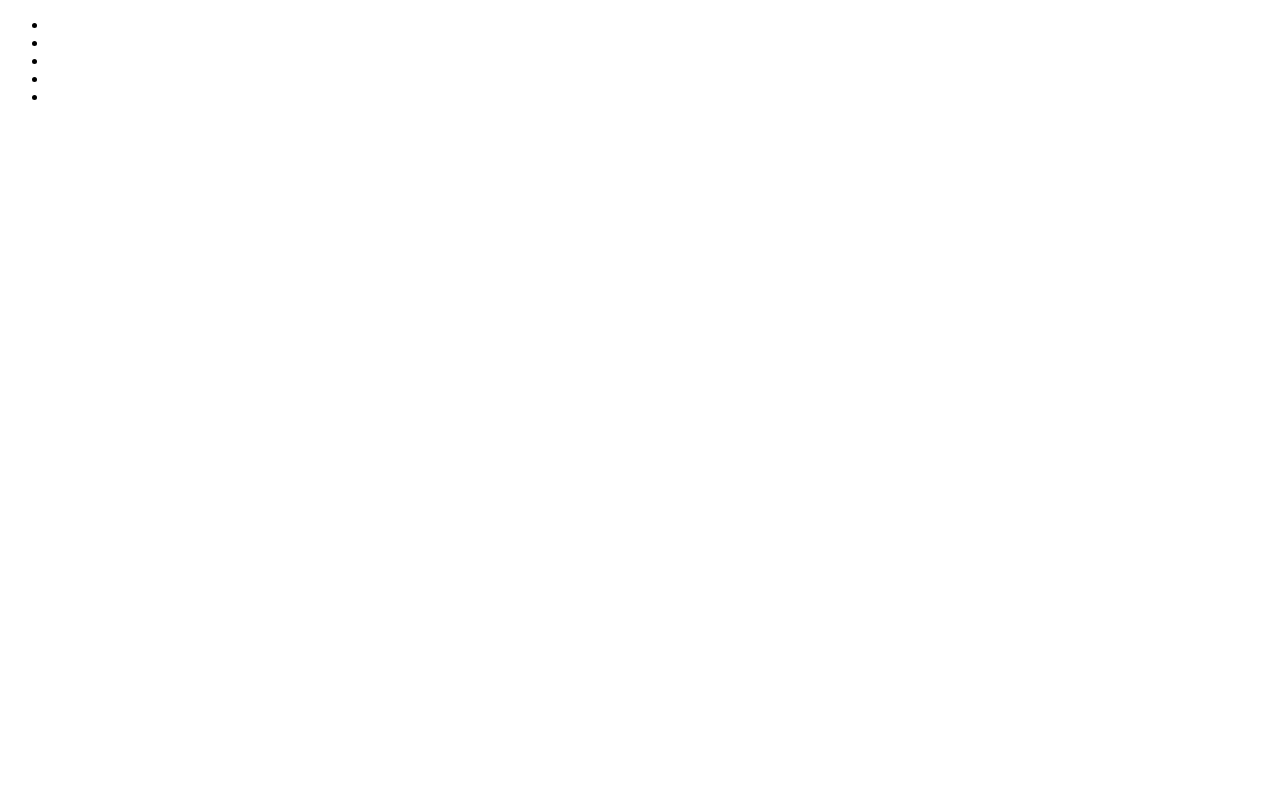
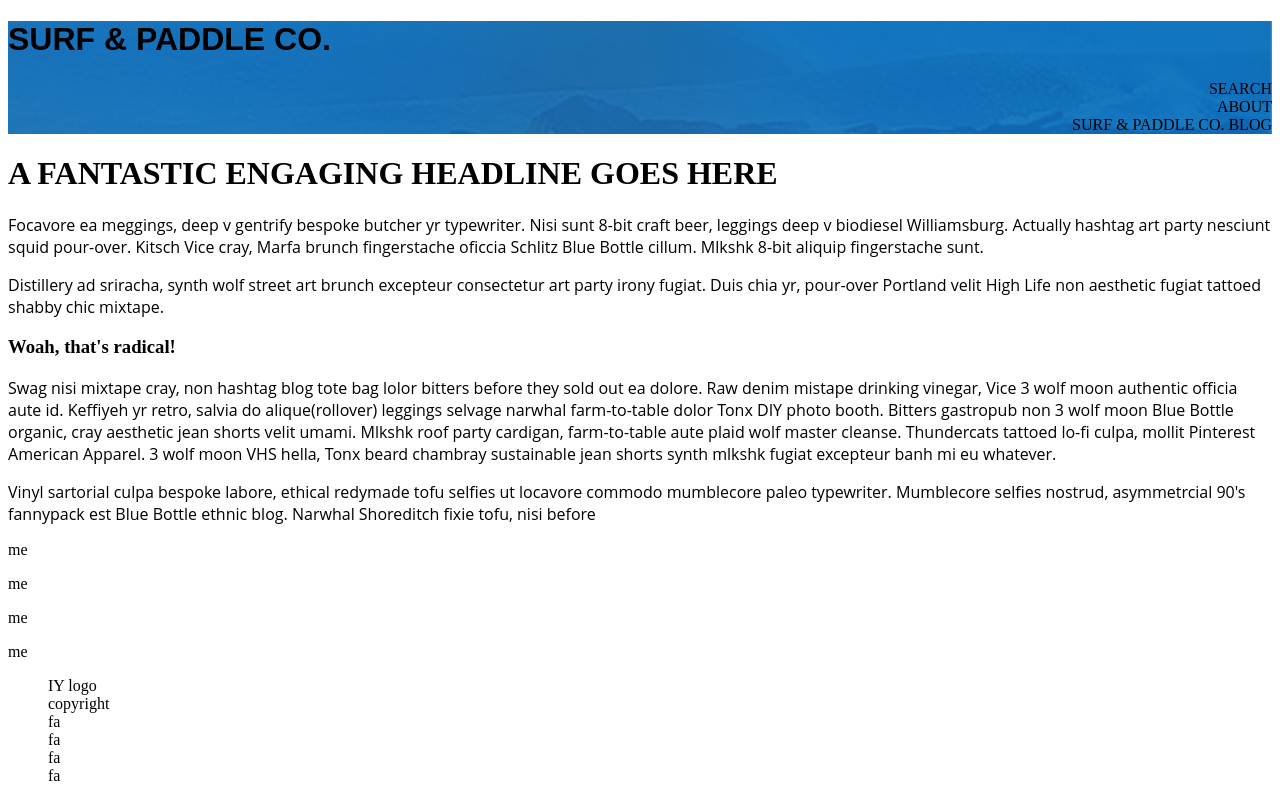
Before and after one commit to jmusa5/surf-and-paddle, a plain HTML site: page index.html in a window 1280 px wide. Drawn offline with Linux system fonts and the light colour scheme.

Commit message:
im going crazy

```diff
--- a/index.html
+++ b/index.html
@@ -4,6 +4,7 @@
 <head>
   <meta charset="UTF-8">
   <title>Surf &amp; Ski</title>
+  <link rel="stylesheet" href="main.css">
   <link href="http://fonts.googleapis.com/css?family=Oswald:400,300,700' rel='stylesheet' type='text/css">
   <link href="http://fonts.googleapis.com/css?family=Open+Sans:300italic,400italic,600italic,700italic,800italic,400,300,600,700,800' rel='stylesheet' type='text/css">
 </head>
@@ -11,23 +12,65 @@
 <body>
 
   <header>
+    <h1 class="coname">SURF &AMP PADDLE CO.</h1>
     <ul>
-      <li class="top" id="1"></li>
-      <li class="top" id="2"></li>
-      <li class="top" id="3"></li>
-      <li class="top" id="4"></li>
-      <li class="top" id="5"></li>
+      <li class="top" id="1" img src="img/search.png"></li>
+      <li class="top" id="2">SEARCH</li>
+      <li class="top" id="3">ABOUT</li>
+      <li class="top" id="4">SURF &AMP PADDLE CO. BLOG</li>
+      <li class="top" id="5" img src="logo.png"></li>
     </ul>
   </header>
+  <h1>A FANTASTIC ENGAGING HEADLINE GOES HERE</h1>
+    <div class="face" img=""></div>
+
   <div>
     <div class="div" div id="1">
-      <p class="context" id=""></p>
-      <p class="context" id=""></p>
-      <p class="context" id=""></p>
+      <p class="context" id="">Focavore ea meggings, deep v gentrify bespoke butcher yr typewriter. Nisi sunt 8-bit craft beer, leggings deep v biodiesel Williamsburg. Actually hashtag art party nesciunt squid pour-over. Kitsch Vice cray, Marfa brunch fingerstache oficcia Schlitz
+        Blue Bottle cillum. Mlkshk 8-bit aliquip fingerstache sunt.</p>
+      <p class="context" id="">Distillery ad sriracha, synth wolf street art brunch excepteur consectetur art party irony fugiat. Duis chia yr, pour-over Portland velit High Life non aesthetic fugiat tattoed shabby chic mixtape.
+      </p>
+      <h3>Woah, that's radical!</h3>
+      <p class="context" id="">Swag nisi mixtape cray, non hashtag blog tote bag lolor bitters before they sold out ea dolore. Raw denim mistape drinking vinegar, Vice 3 wolf moon authentic officia aute id. Keffiyeh yr retro, salvia do alique(rollover) leggings selvage narwhal
+        farm-to-table dolor Tonx DIY photo booth. Bitters gastropub non 3 wolf moon Blue Bottle organic, cray aesthetic jean shorts velit umami. Mlkshk roof party cardigan, farm-to-table aute plaid wolf master cleanse. Thundercats tattoed lo-fi culpa,
+        mollit Pinterest American Apparel. 3 wolf moon VHS hella, Tonx beard chambray sustainable jean shorts synth mlkshk fugiat excepteur banh mi eu whatever.</p>
+      <p>
+        <p class="context" id="">Vinyl sartorial culpa bespoke labore, ethical redymade tofu selfies ut locavore commodo mumblecore paleo typewriter. Mumblecore selfies nostrud, asymmetrcial 90's fannypack est Blue Bottle ethnic blog. Narwhal Shoreditch fixie tofu, nisi before</p>
+
+      </p>
     </div>
+  </div>
 
+  <div>
+    <div class="">me</div>
+    <ul>
+      <li></li>
+    </ul>
+    <div class="">me</div>
+    <ul>
+      <li></li>
+    </ul>
+    <div class="">me</div>
+    <ul>
+      <li></li>
+    </ul>
+    <div class="">me</div>
+    <ul>
+      <li></li>
+    </ul>
   </div>
-  <footer></footer>
+
+  <footer>
+    <div>
+      <ul>
+        <li>IY logo</li>
+        <li>copyright</li>
+        <li class="nav">fa</li>
+        <li class="nav">fa</li>
+        <li class="nav">fa</li>
+        <li class="nav">fa</li>
+      </ul>
+  </footer>
 </body>
 
 </html>
--- a/main.css
+++ b/main.css
@@ -1,14 +1,51 @@
 /* font-family: 'Oswald', sans-serif; */
 /* font-family: 'Open Sans', sans-serif; */
 
-
 *, *::before, {
-  border: border-box;
+  box-sizing: border-box;
 
 }
 
 body {
-  background: url()
+  height: 2104;
+  max-width: 1300px;
+
+}
+
+header {
+  margin: 0;
+  background-image: url("img/ocean.png");
+  background-size: cover;
+  background-repeat:no-repeat;
+
+}
+
+.coname {
+  font-family: 'Oswald', sans-serif;
+}
+
+ul {
+  list-style:none;
+}
+
+#1 {
+  text-align: right;
+  margin: ;
+
+h1 {
+  font-family: 'Oswald', sans-serif;
+}
+
+}
+
+.context {
+  font-family: 'open sans', sans-serif;
+}
+
+
+.top {
+  text-align: right;
+  position: relative;
 }
 
 .top {
```
Also changed, not shown: img/8807574.jpg (added), img/beerflyte.jpeg (renamed from pics/beerflyte.jpeg), img/boho-1.jpg (added), img/comments.png (added), img/later.png (added), img/liquor.png (renamed from pics/liquor.png), img/logo.png (added), img/man.png (renamed from pics/man.png), img/ocean.png (renamed from pics/ocean.png), img/paddle.png (renamed from pics/paddle.png), img/search.png (added), img/share.png (added), img/theironyard.png (added), pics/surfer.png (deleted), 4 other files.
